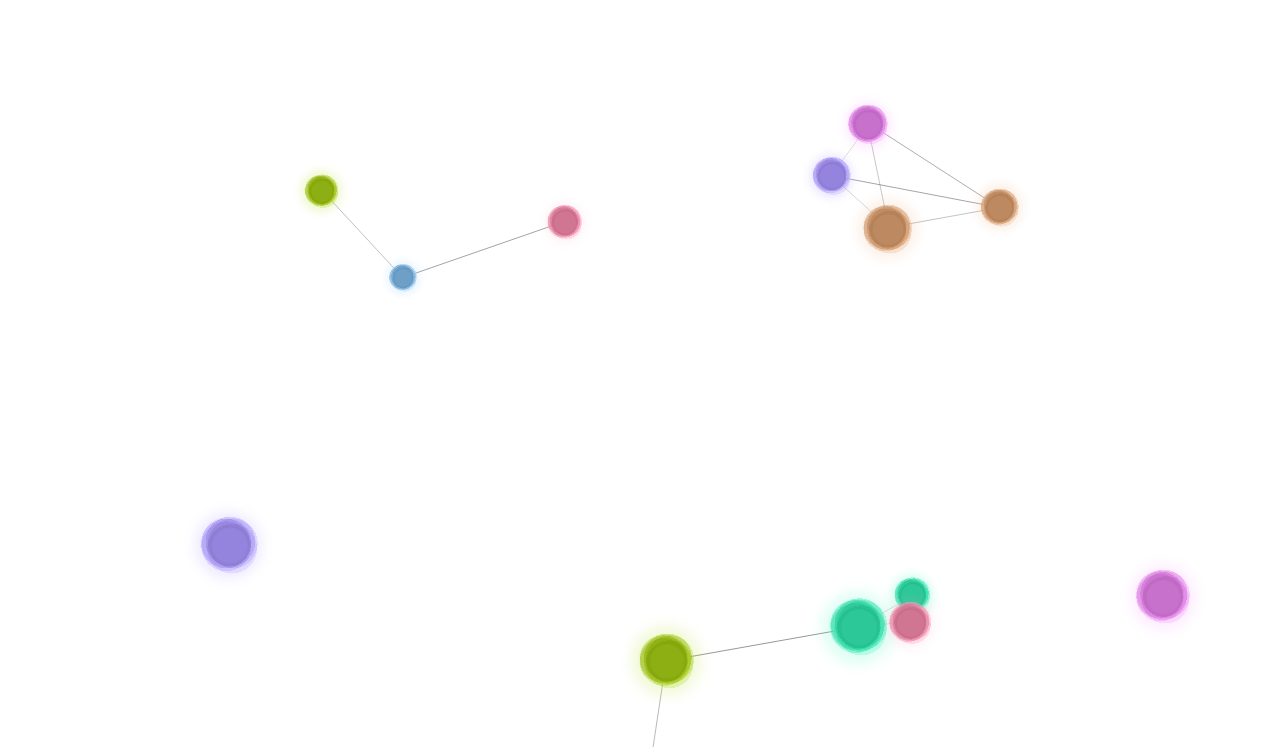
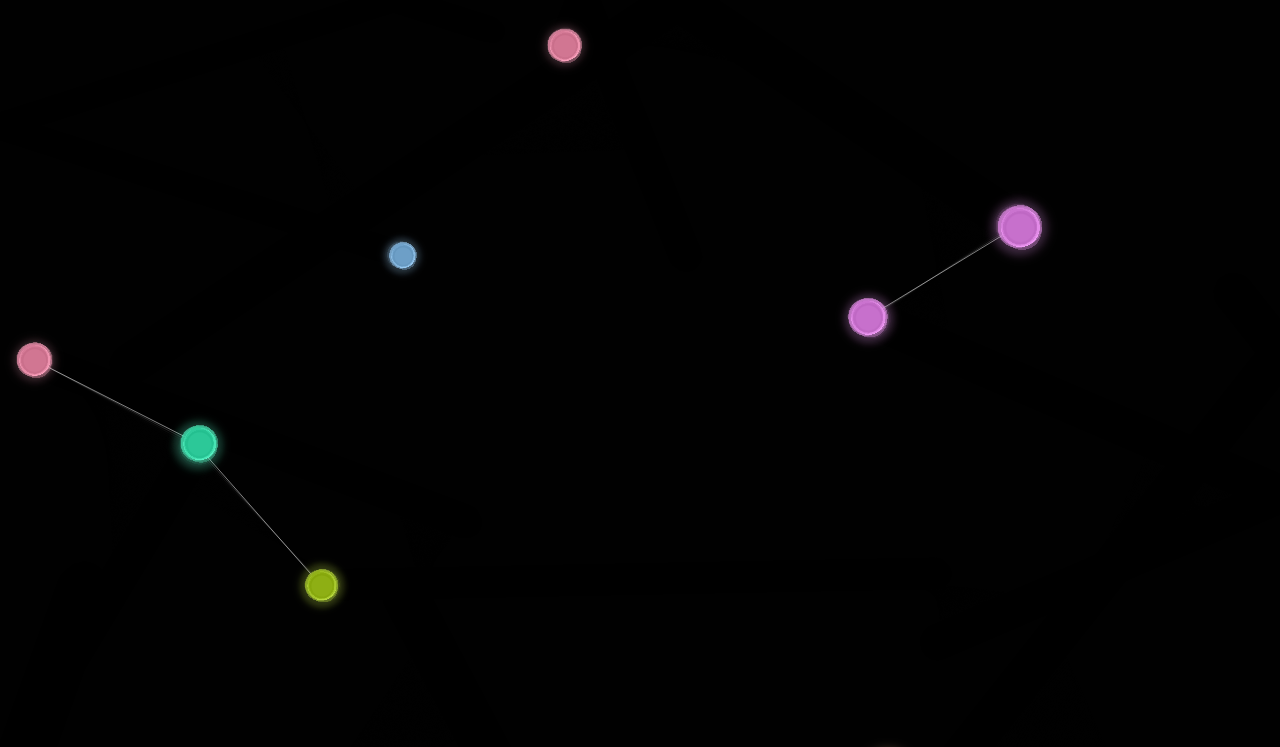
Before and after one commit to trantiendev/Particles, a website built with webpack: page src/html/index.html in a window 1280 px wide. Shown: the top 747 px of the page. Built offline with nearby package versions, Linux system fonts and the light colour scheme; files whose address does not match are found by name.

Commit message:
full size canvas

```diff
--- a/src/js/canvas.js
+++ b/src/js/canvas.js
@@ -1,5 +1,6 @@
 import p5 from 'p5'
 
+let canvas
 let particlesPosition = []
 let imagesBubble = []
 
@@ -12,11 +13,12 @@ export default class Particles extends p5 {
     this.setup = this.setup.bind(this)
     this.draw = this.draw.bind(this)
     this.preload = this.preload.bind(this)
+    this.windowResized = this.windowResized.bind(this)
   }
 
   setup() {
-    this.createCanvas(this.windowWidth, this.windowHeight)
-    this.particlesLength = Math.floor(this.width / 90)
+    canvas = this.createCanvas(window.innerWidth, document.body.offsetHeight)
+    this.particlesLength = Math.floor(this.width / 50)
     this.pos = []
     this.vel = []
     this.randomSize = []
@@ -30,13 +32,17 @@ export default class Particles extends p5 {
     }
   }
 
+  windowResized() {
+    this.resizeCanvas(window.innerWidth, document.body.offsetHeight)
+  }
+
   update(postition, velocity) {
     postition.add(velocity)
     this.edges(postition, velocity)
   }
 
   draw() {
-    this.background('rgba(255, 255, 255, 1)')
+    this.background('rgba(0, 0, 0, .7)')
     this.render()
   }
 
@@ -62,7 +68,7 @@ export default class Particles extends p5 {
 
   edges(postition, velocity) {
     if(postition.x < 0 || postition.x > this.windowWidth) velocity.x *= -1
-    if(postition.y < 0 || postition.y > this.windowHeight) velocity.y *= -1
+    if(postition.y < 0 || postition.y > document.body.offsetHeight) velocity.y *= -1
   }
 
   connectParticles(position, particles) {
@@ -70,9 +76,7 @@ export default class Particles extends p5 {
       const distance = this.dist(position.x, position.y, particle.x,particle.y)
 
       if (distance < 200) {
-				const alpha = this.map(distance, 0, 120, 0, 0.25)
-
-        this.stroke(`rgba(0, 0, 0, ${alpha})`)
+        this.stroke(`rgba(255, 255, 255, 0.5)`)
         this.line(position.x, position.y, particle.x,particle.y)
       }
     })
--- a/src/scss/modules/canvas.scss
+++ b/src/scss/modules/canvas.scss
@@ -1,7 +1,7 @@
 /* ---- reset ---- */
 body {
   width: 100%;
-  height: 100%;
+  height: 200vw;
   overflow-x: hidden;
   margin: 0;
   font: normal 75% Arial, Helvetica, sans-serif;
```
